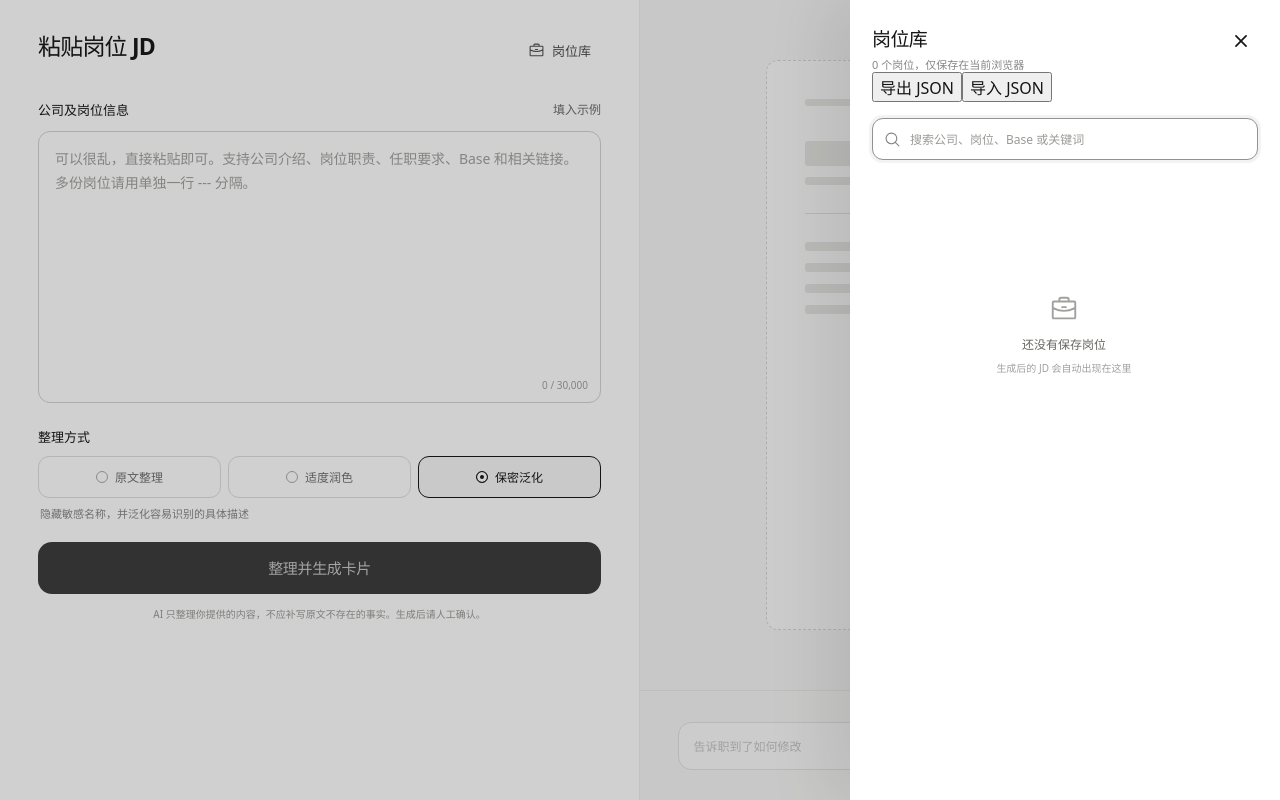
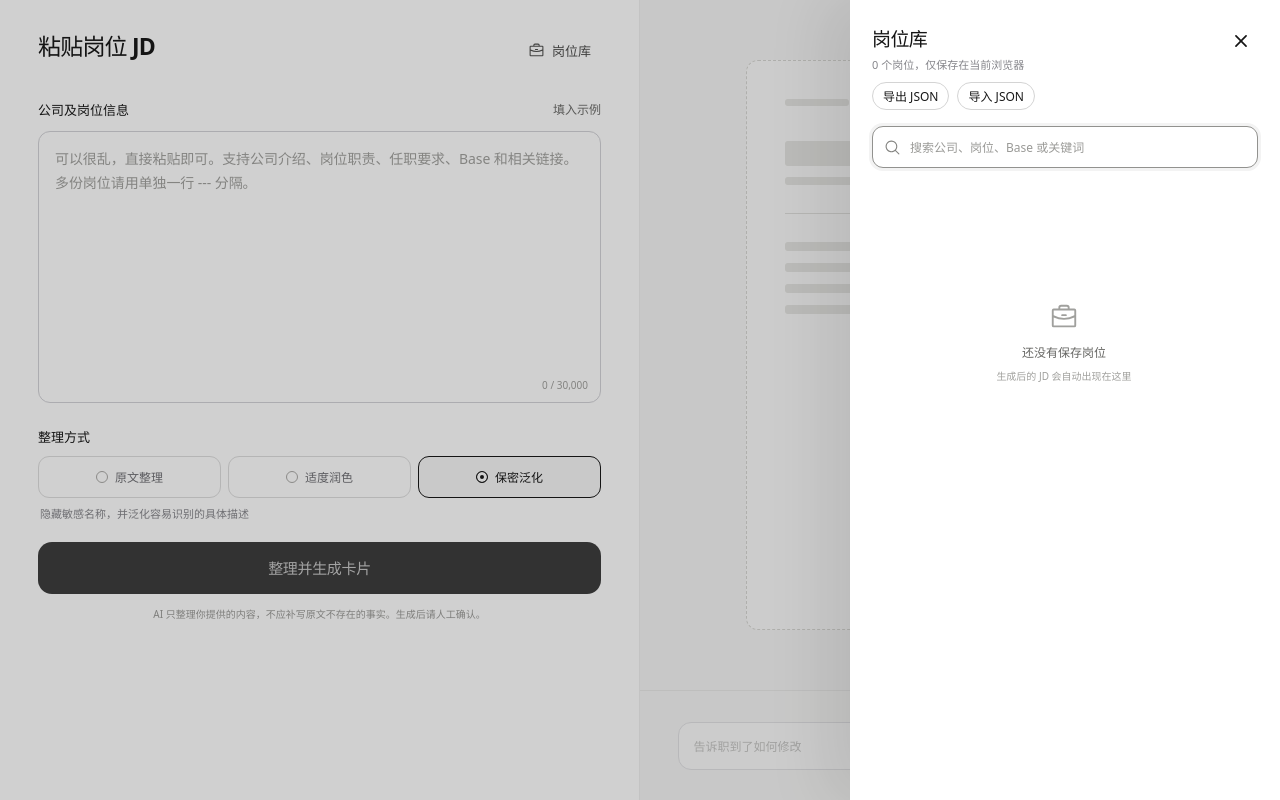
Before and after one commit to HanjingLaura/zhi-dao-le, a React (Vite) app: page / in a window 1280 px wide. Both pictures are taken after a click on the button "岗位库". Built offline with nearby package versions, Linux system fonts and the light colour scheme.

Commit message:
fix: clear revision history and remove duplicate WeChat export
Clear undo history when switching cards, drop the redundant WeChat button (PNG exports are already ~1080px), and surface import skip counts.

```diff
--- a/src/App.jsx
+++ b/src/App.jsx
@@ -165,6 +165,7 @@ export default function App() {
     setActiveRecordId(null);
     setPageIndex(0);
     setRevision("");
+    setRevisionHistory([]);
     setStatus("idle");
     setProgress(0);
     setError("");
@@ -268,6 +269,7 @@ export default function App() {
     setData(enforceJdMode(item.data, recordMode));
     setActiveRecordId(item.id);
     setPageIndex(0);
+    setRevisionHistory([]);
     setStatus("ready");
     setProgress(0);
     setError("");
@@ -893,8 +895,7 @@ export default function App() {
                   <DownloadSimple size={20} weight="bold" />
                 )}
               </button>
-              <button type="button" onClick={downloadAll} disabled={!normalizedData || downloading} title="微信尺寸（1080px）">微信尺寸</button>
-              <button type="button" onClick={downloadCurrent} disabled={!normalizedData || downloading} title="下载当前页">当前页</button>
+              <button type="button" onClick={downloadCurrent} disabled={!normalizedData || downloading} title="下载当前页 PNG">当前页</button>
               <button type="button" onClick={downloadPdf} disabled={!normalizedData || downloading} title="下载 PDF">PDF</button>
               <button
                 type="button"
@@ -946,7 +947,7 @@ export default function App() {
         onImported={async (result) => {
           if (result?.error) { showNotice("导入失败，请检查 JSON 文件"); return; }
           await refreshLibrary();
-          showNotice(`导入完成：新增 ${result.imported} 个岗位`);
+          showNotice(`导入完成：写入 ${result.imported} 个，跳过 ${result.skipped} 个`);
         }}
       />
 
--- a/src/styles.css
+++ b/src/styles.css
@@ -1690,3 +1690,32 @@ input:disabled {
     right: 24px;
   }
 }
+
+
+.library-transfer {
+  display: flex;
+  gap: 8px;
+  margin-top: 10px;
+}
+
+.library-transfer button {
+  appearance: none;
+  border: 1px solid #d4d4d4;
+  background: #fff;
+  color: #171717;
+  border-radius: 999px;
+  padding: 4px 10px;
+  font: inherit;
+  font-size: 12px;
+  cursor: pointer;
+}
+
+.library-transfer button:hover {
+  border-color: #171717;
+}
+
+.batch-progress {
+  margin: 0 0 12px;
+  font-size: 13px;
+  color: #525252;
+}
```
Also changed, not shown: 1 other file (tests, documents, lock files or other folders).
